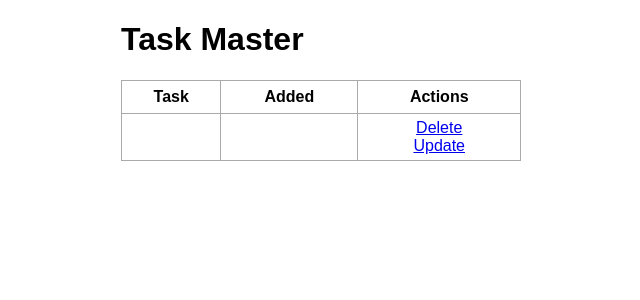
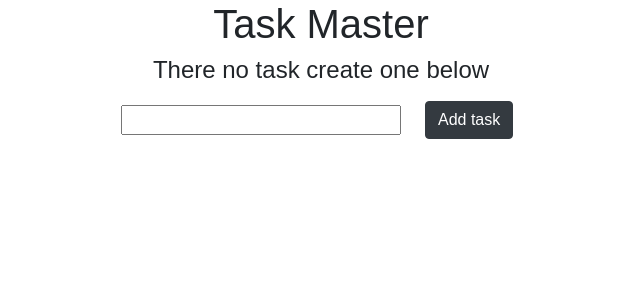
Before and after one commit to im-vanich/Task_Manager, a Flask app: page / in a window 1280 px wide. Shown: the top 300 px of the page, without its empty margins (319-959 px from the left). Run offline with Flask 2, Linux system fonts and the light colour scheme; data that the repository does not hold is empty; some libraries are stand-ins or nearby versions.

Commit message:
Finished work with task manager

```diff
--- a/app.py
+++ b/app.py
@@ -1,4 +1,4 @@
-from flask import Flask, render_template, url_for
+from flask import Flask, render_template, request, redirect
 from flask_sqlalchemy import SQLAlchemy
 from datetime import datetime
 
@@ -11,17 +11,40 @@ db = SQLAlchemy(app)
 class Todo(db.Model):
     id = db.Column(db.Integer, primary_key=True)
     content = db.Column(db.String(200), nullable=False)
-    completed = db.Column(db.Integer, default=0)
-    date_created = db.Column(db.DATETIME, default=datetime.utcnow)
-
-    def __repr__(self):
-        return '<Task %r>' % self.id
+    date_created = db.Column(db.DateTime, default=datetime.utcnow)
 
 
-@app.route('/')
+@app.route('/', methods=['POST', 'GET'])
 def index():
-    return render_template('index.html')
+    if request.method == 'POST':
+        task_content = request.form['content']
+        new_task = Todo(content=task_content)
+        db.session.add(new_task)
+        db.session.commit()
+        return redirect('/')
+    else:
+        tasks = Todo.query.order_by(Todo.date_created).all()
+        return render_template('index.html', tasks=tasks)
+
+
+@app.route('/delete/<int:id>')
+def delete(id):
+    task_to_delete = Todo.query.get_or_404(id)
+    db.session.delete(task_to_delete)
+    db.session.commit()
+    return redirect('/')
+
+
+@app.route('/update/<int:id>', methods=['POST', 'GET'])
+def update(id):
+    task = Todo.query.get_or_404(id)
+    if request.method == 'POST':
+        task.content = request.form['content']
+        db.session.commit()
+        return redirect('/')
+    else:
+        return render_template('update.html', task=task)
 
 
 if __name__ == '__main__':
-    app.run(debug=True)
+    app.run()
--- a/templates/base.html
+++ b/templates/base.html
@@ -4,10 +4,14 @@
     <meta charset="UTF-8">
     <meta name="viewport" content="width=device-width, initial-scale=1.0">
     <meta http-equiv="X-UA-Compatible" content="ie=edge">
+    <link rel="stylesheet" href="https://maxcdn.bootstrapcdn.com/bootstrap/4.0.0/css/bootstrap.min.css"
+          integrity="sha384-Gn5384xqQ1aoWXA+058RXPxPg6fy4IWvTNh0E263XmFcJlSAwiGgFAW/dAiS6JXm" crossorigin="anonymous">
     <link rel="stylesheet" href="{{ url_for('static', filename='css/style.css') }}">
     {% block head %}{% endblock %}
 </head>
 <body>
-{% block body %}{% endblock %}
+<div class="conteiner">
+    {% block body %}{% endblock %}
+</div>
 </body>
 </html>
--- a/templates/index.html
+++ b/templates/index.html
@@ -5,22 +5,34 @@
 
 {% block body %}
     <div class="content">
-    <h1>Task Master</h1>
-    <table>
+        <h1 style="text-align: center">Task Master</h1>
+        {% if tasks|length < 1 %}
+            <h4 style="text-align: center">There no task create one below</h4>
+        {% else %}
+            <table class="table">
+            <thead class="thead-dark">
                 <tr>
-            <th>Task</th>
-            <th>Added</th>
-            <th>Actions</th>
+                    <th scope="col">Task</th>
+                    <th scope="col">Added</th>
+                    <th scope="col">Actions</th>
                 </tr>
+                <thead class="thead-dark">
+                {% for task in tasks %}
                     <tr>
-            <td></td>
-            <td></td>
+                        <td>{{ task.content }}</td>
+                        <td>{{ task.date_created.date() }}</td>
                         <td>
-                <a href="#">Delete</a>
+                            <a href="/delete/{{ task.id }}">Delete</a>
                             <br>
-                <a href="#">Update</a>
+                            <a href="/update/{{ task.id }}">Update</a>
                         </td>
                     </tr>
+                {% endfor %}
             </table>
+        {% endif %}
+        <form action="/" method="POST" class="form-inline mt-3">
+            <input type="text" name="content" id="content">
+            <button type="submit" class="btn btn-dark ml-4" value="Add task">Add task</button>
+        </form>
     </div>
 {% endblock %}
```
Also changed, not shown: templates/update.html (added, +14 -0 lines), task.db. Lines whose indentation alone changed are shown as unchanged.
